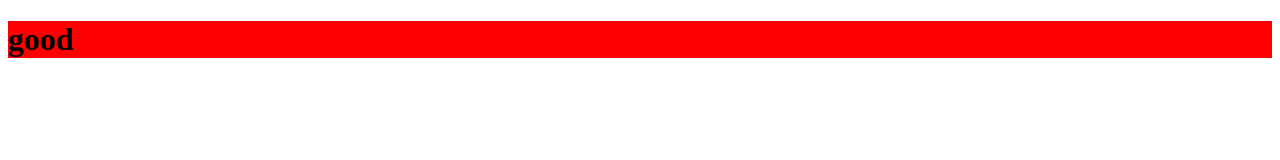
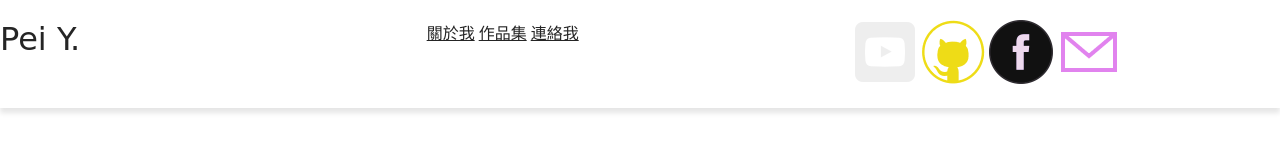
Before and after one commit to civilit711/Web_HC_ZL_LES1_SCSS, a plain HTML site: page index.html in a window 1280 px wide. Drawn offline with Linux system fonts and the light colour scheme.

Commit message:
導覽列樣式

```diff
--- a/index.html
+++ b/index.html
@@ -3,10 +3,27 @@
 <head>
     <meta charset="UTF-8">
     <meta name="viewport" content="width=device-width, initial-scale=1.0">
-    <title>gg</title>
+    <title>作品集</title>
     <link rel="stylesheet" href="./sass.css">
 </head>
 <body>
-    <h1>good</h1>
+    <!--導覽列  -->
+    <nav id="navigation">
+        <a href="./index.html" class="logo">Pei Y.</a>
+        <div>
+            <a href="">關於我</a>
+            <a href="">作品集</a>
+            <a href="">連絡我</a>
+        </div>
+
+        <div class="social">
+            <a href=""><img src="./img/YOUTUBE.png" alt="YOUTUBE"></a>
+            <a href=""><img src="./img/GIT HUB.png" alt="Git Hub"></a>
+            <a href=""><img src="./img/FACEBOOK.png" alt="Facebook"></a>
+            <a href=""><img src="./img/E-MAIL.png" alt="E-Mail"></a>
+        </div>
+    </nav>
+
+
 </body>
 </html>
--- a/sass.scss
+++ b/sass.scss
@@ -1,6 +1,51 @@
 @import url('https://fonts.googleapis.com/css2?family=Grandstander:wght@300;400&display=swap');
 
-h1 {
-    font-family: 'cursive';
-    color: #333;
+// 主色與次要色
+
+$color-main: #252525;
+$color-sub: #6EB3FF;
+
+* {
+    padding: 0;
+    margin: 0;
+    box-sizing: border-box;
+    font-family: 微軟正黑體;
+    color: $color-main;
 }
+
+
+
+//導覽列//
+#navigation {
+    display: grid;
+    grid-template-columns: 1fr 1fr 1fr;
+    padding: 20px 0;
+    box-shadow: 0 5px 5px rgba(0, 0, 0, 0.1);
+
+    .logo {
+        font-family: 'Bebas Neue', cursive;
+        font-size: 32px;
+        text-decoration: none;
+        transition: 0.3s;
+
+        &:hover {
+            color: $color-sub;
+        }
+    }
+
+
+
+    .social {
+
+        img {
+            filter: invert(100%) sepia(2%) saturate(2865%) hue-rotate(235deg) brightness(117%) contrast(87%);
+            transition: 0.2s;
+
+            &:hover {
+                filter: invert(11%) sepia(9%) saturate(3438%) hue-rotate(169deg) brightness(96%) contrast(95%);
+
+            }
+
+        }
+    }
+}
```
Also changed, not shown: img/E-MAIL.png (added), img/FACEBOOK.png (added), img/GIT HUB.png (added), img/YOUTUBE.png (added), sass.css, 1 other file.
